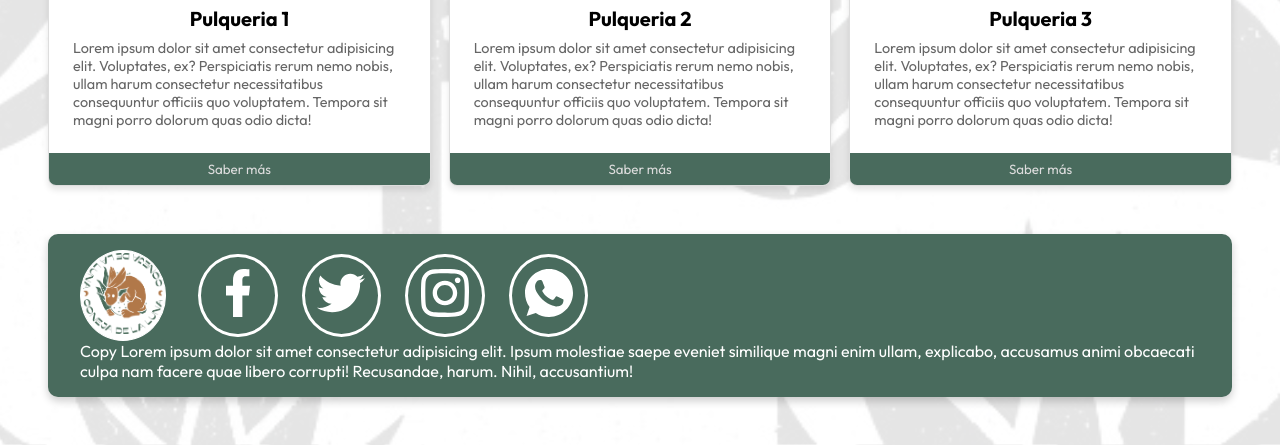
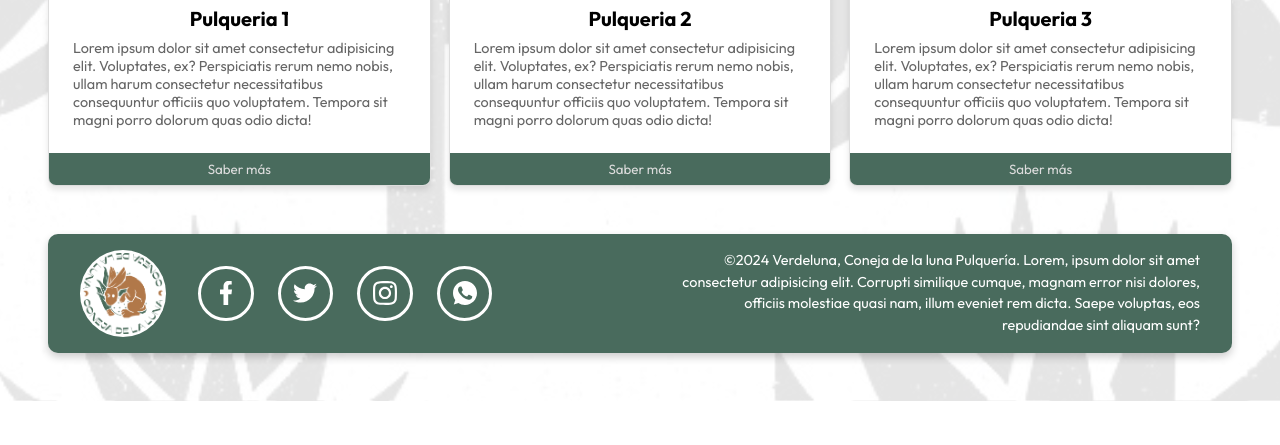
Before and after one commit to YagoMichel/Coneja-de-la-luna, a plain HTML site: page index.html in a window 1280 px wide. Shown: the part 2067-2512 px from the top of the page. After the commit the page ends 2468 px from the top, so only its background shows below. Drawn offline with Linux system fonts and the light colour scheme; a web font is replaced by a local one.

Commit message:
Creando un footer con grid

```diff
--- a/index.html
+++ b/index.html
@@ -158,7 +158,7 @@
         </div>
         </div>
         <div class="info-footer">
-            <p>Copy Lorem ipsum dolor sit amet consectetur adipisicing elit. Ipsum molestiae saepe eveniet similique magni enim ullam, explicabo, accusamus animi obcaecati culpa nam facere quae libero corrupti! Recusandae, harum. Nihil, accusantium!</p>
+            <p>©2024 Verdeluna, Coneja de la luna Pulquería. Lorem, ipsum dolor sit amet consectetur adipisicing elit. Corrupti similique cumque, magnam error nisi dolores, officiis molestiae quasi nam, illum eveniet rem dicta. Saepe voluptas, eos repudiandae sint aliquam sunt?</p>
         </div>
     </footer>
 </body>
--- a/style.css
+++ b/style.css
@@ -232,11 +232,10 @@ footer {
     background-color: #496B5D;
     margin: 3rem;
     border-radius: 10px;
-    display: flex;
-    justify-content: space-between;
+    display: grid;
     align-items: center;
+    grid-template-columns: 1fr 1fr;
     padding: 1rem 2rem;
-    flex-wrap: wrap;
     box-shadow: 0 4px 8px rgba(0, 0, 0, 0.2);
     color: #fff;
 }
@@ -250,7 +249,10 @@ footer {
     background-color: white;
     padding: 2px;
     border-radius: 100%;
-    border: 1px solid rgb(255, 255, 255);
+    border: 1px solid rgba(255, 255, 255, 0);
+    display: flex;
+    justify-content: center;
+    align-items: center;
 }
 .logo-footer-container img{
     width: 100%;
@@ -265,17 +267,30 @@ footer {
     display: flex;
     gap: 1.5rem;
 }
-.social-media-footer-container li{
-    width: 3rem;
+.social-media-footer-container li {
+    width: 1.5rem;
     border-radius: 100%;
     padding: 0.8rem;
     border: solid white;
+    display: flex;
+    align-items: center;
+    justify-content: center;
+    transition: 200ms;
 }
+
+.social-media-footer-container li:hover {
+    transform: scale(1.2);
+}
+
 .social-media-footer-container img{
     filter: invert(100);
     width: 100%;
-    transition: 200ms;
 }
-.social-media-footer-container li img:hover{
-    transform: scale(1.2);
+.info-footer{
+    text-align: right;
+    font-size: 14px;
+    font-size: 0.9rem;
+    line-height: 1.5;
+    margin-left: 2rem;
+
 }
```
